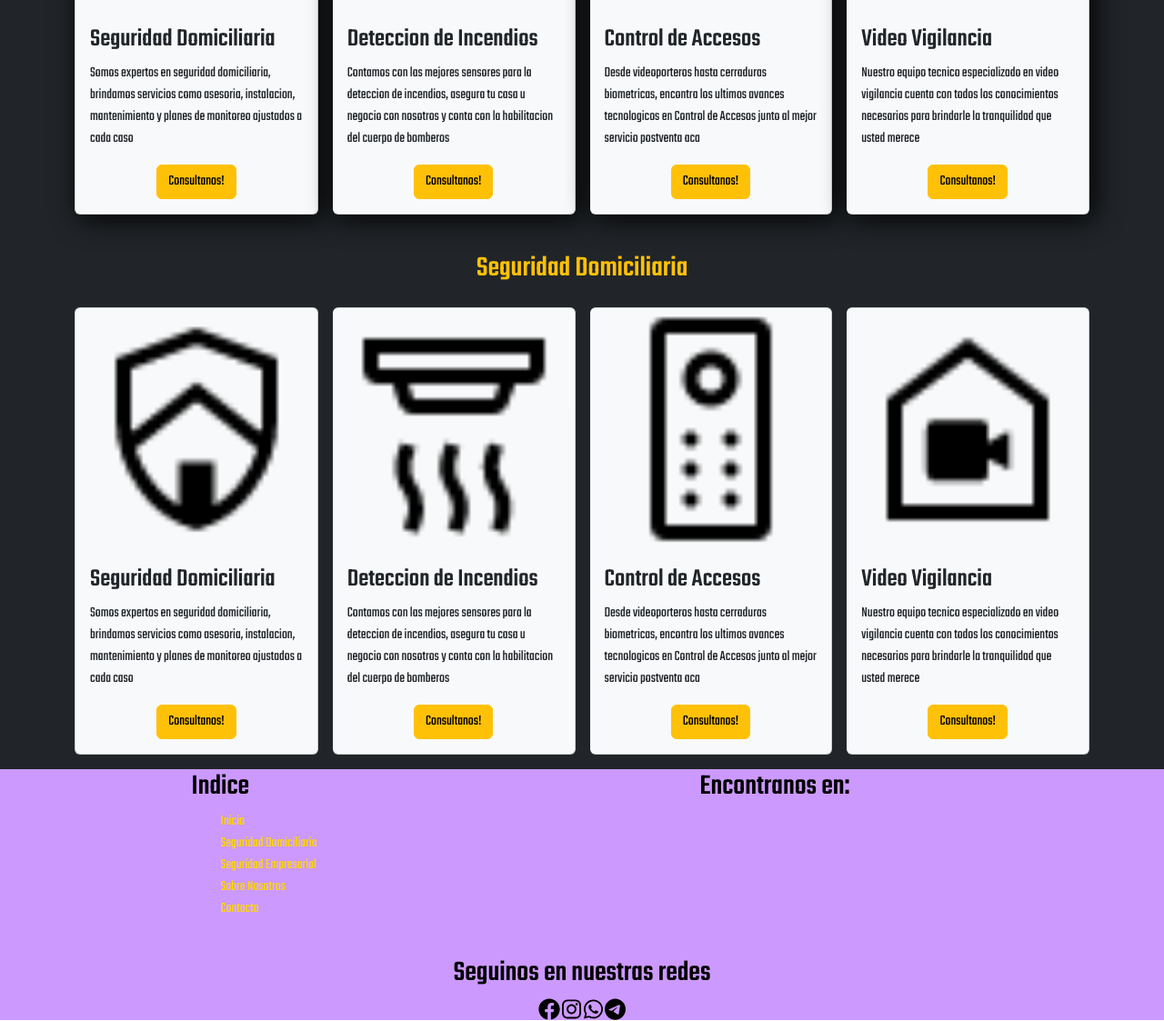
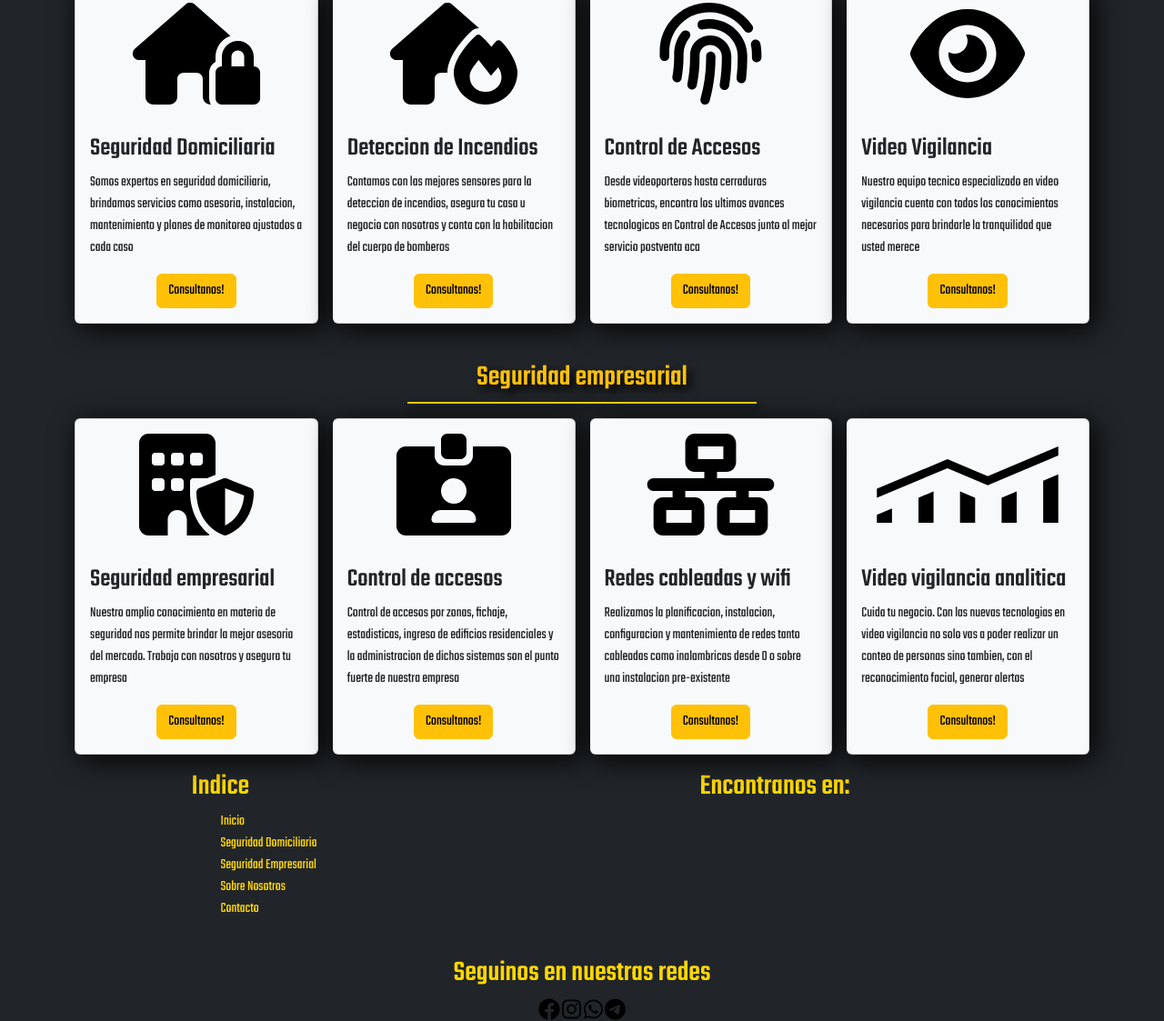
Before and after one commit to BornToBeSheep/pagina-web-seguridad, a website: page index.html in a window 1280 px wide. Shown: the part 824-1947 px from the top of the page at 91% size. Drawn offline with nearby package versions, Linux system fonts and the light colour scheme; grey boxes are pictures that could not be loaded.

Commit message:
Actualizo la pagina

```diff
--- a/index.html
+++ b/index.html
@@ -110,46 +110,47 @@
         </section>
 
         <!-- Segunda seccion -->
-        <section class="bg-dark">
+        <section class="bg-dark ">
             <div class="text-center text-warning pt-4">
-                <h2>Seguridad Domiciliaria</h2>
+                <h2 class="section__title">Seguridad empresarial</h2>
+                <div class="break-line mx-auto"></div>
             </div>
-            <div class="container card-group gap-3 py-3">
+            <div class="container card-group gap-3 py-3 section__content">
                 <div class="section__card card col-lg-3 col-sm-6 col-xs-12  bg-light rounded">
-                    <img src="recursos/icon__main/shield_with_house_FILL0_wght400_GRAD0_opsz48.png" class="card-img-top mx-auto " alt="Seguridad Domiciliaria">
-                    <div class="card-body">
-                        <h3 class="card-title">Seguridad Domiciliaria</h3>
-                        <p class="card-text">Somos expertos en seguridad domiciliaria, brindamos servicios como asesoria, instalacion, mantenimiento y planes de monitoreo ajustados a cada caso</p>
+                    <img src="recursos/icon__main/building-shield-solid.svg" class="card-img-top mx-auto section__img" alt="Seguridad Domiciliaria">
+                    <div class="card-body section__description">
+                        <h3 class="card-title">Seguridad empresarial</h3>
+                        <p class="card-text">Nuestro amplio conocimiento en materia de seguridad nos permite brindar la mejor asesoria del mercado. Trabaja con nosotros y asegura tu empresa</p>
                         <div class="d-grid gap-2 mx-auto">
                             <a href="#" class="btn btn-warning mx-auto">Consultanos!</a>
                         </div>
                     </div>
                 </div>
                 <div class="section__card card col-lg-3 col-sm-6 col-xs-12  bg-light rounded">
-                    <img src="recursos/icon__main/detector_smoke_FILL0_wght400_GRAD0_opsz48.png" class="card-img-top mx-auto " alt="Alarmas contra incendios">
+                    <img src="recursos/icon__main/id-card-clip-solid.svg" class="section__img card-img-top mx-auto " alt="Alarmas contra incendios">
                     <div class="card-body">
-                        <h3 class="card-title ">Deteccion de Incendios</h3>
-                        <p class="card-text">Contamos con las mejores sensores para la deteccion de incendios, asegura tu casa u negocio con nosotros y conta con la habilitacion del cuerpo de bomberos</p>
-                        <div class="d-grid gap-2 mx-auto">
-                            <a href="#" class="btn btn-warning mx-auto">Consultanos!</a>
-                        </div>
-                    </div>
-                </div>
-                <div class="section__card card col-lg-3 col-sm-6 col-xs-12  bg-light rounded ">
-                    <img src="recursos/icon__main/remote_gen_FILL0_wght400_GRAD0_opsz48.png" class="card-img-top mx-auto " alt="Seguridad Domiciliaria">
-                    <div class="card-body">
-                        <h3 class="card-title">Control de Accesos</h3>
-                        <p class="card-text">Desde videoporteros hasta cerraduras biometricas, encontra los ultimos avances tecnologicos en Control de Accesos junto al mejor servicio postventa aca</p>
+                        <h3 class="card-title ">Control de accesos</h3>
+                        <p class="card-text">Control de accesos por zonas, fichaje, estadisticas, ingreso de edificios residenciales y la administracion de dichos sistemas son el punto fuerte de nuestra empresa</p>
                         <div class="d-grid gap-2 mx-auto">
                             <a href="#" class="btn btn-warning mx-auto">Consultanos!</a>
                         </div>
                     </div>
                 </div>
                 <div class="section__card card col-lg-3 col-sm-6 col-xs-12  bg-light rounded">
-                    <img src="recursos/icon__main/camera_indoor_FILL0_wght400_GRAD0_opsz48.png" class="card-img-top mx-auto " alt="Seguridad Domiciliaria">
+                    <img src="recursos/icon__main/network-wired-solid.svg" class="card-img-top mx-auto section__img" alt="Seguridad Domiciliaria">
                     <div class="card-body">
-                        <h3 class="card-title">Video Vigilancia</h3>
-                        <p class="card-text">Nuestro equipo tecnico especializado en video vigilancia cuenta con todos los conocimientos necesarios para brindarle la tranquilidad que usted merece</p>
+                        <h3 class="card-title">Redes cableadas y wifi</h3>
+                        <p class="card-text">Realizamos la planificacion, instalacion, configuracion y mantenimiento de redes tanto cableadas como inalambricas desde 0 o sobre una instalacion pre-existente</p>
+                        <div class="d-grid gap-2 mx-auto">
+                            <a href="#" class="btn btn-warning mx-auto">Consultanos!</a>
+                        </div>
+                    </div>
+                </div>
+                <div class="section__card card col-lg-3 col-sm-6 col-xs-12  bg-light rounded">
+                    <img src="recursos/icon__main/monitoring_FILL0_wght400_GRAD0_opsz48.svg" class="card-img-top mx-auto section__img" alt="Seguridad Domiciliaria">
+                    <div class="card-body">
+                        <h3 class="card-title">Video vigilancia analitica</h3>
+                        <p class="card-text">Cuida tu negocio. Con las nuevas tecnologias en video vigilancia no solo vas a poder realizar un conteo de personas sino tambien, con el reconocimiento facial, generar alertas</p>
                         <div class="d-grid gap-2 mx-auto">
                             <a href="#" class="btn btn-warning mx-auto">Consultanos!</a>
                         </div>
--- a/scss/_banner.scss
+++ b/scss/_banner.scss
@@ -3,7 +3,7 @@
     background-size: cover;
     background-repeat: no-repeat;
     background-position: left;
-    height: 65vh;
+    height: 50vw;
 
     display: grid;
     justify-content: center;
--- a/scss/_variables.scss
+++ b/scss/_variables.scss
@@ -1,2 +1,2 @@
-$color-ppal: #c9ff;
-$color-sec: #000
+$color-ppal: rgb(33,37,41);
+$color-sec: gold;
```
Also changed, not shown: paginas/seguridad-domiciliaria.html (+2 -2 lines), css/styles.css, recursos/banner/WhatsApp Image 2022-08-05 at 6.37.14 PM.jpeg (added), recursos/icon__main/building-shield-solid.svg (added), recursos/icon__main/database_FILL0_wght400_GRAD0_opsz48.png (deleted), recursos/icon__main/database_FILL0_wght400_GRAD0_opsz48.svg (added), recursos/icon__main/fire-extinguisher-solid.svg (added), recursos/icon__main/id-card-clip-solid.svg (added), recursos/icon__main/monitoring_FILL0_wght400_GRAD0_opsz48.svg (added), recursos/icon__main/network-wired-solid.svg (added), recursos/icon__main/preview_FILL0_wght400_GRAD0_opsz48.png (deleted).
